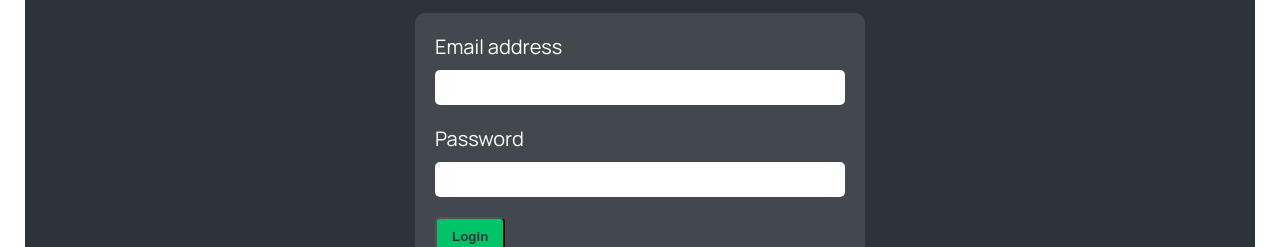
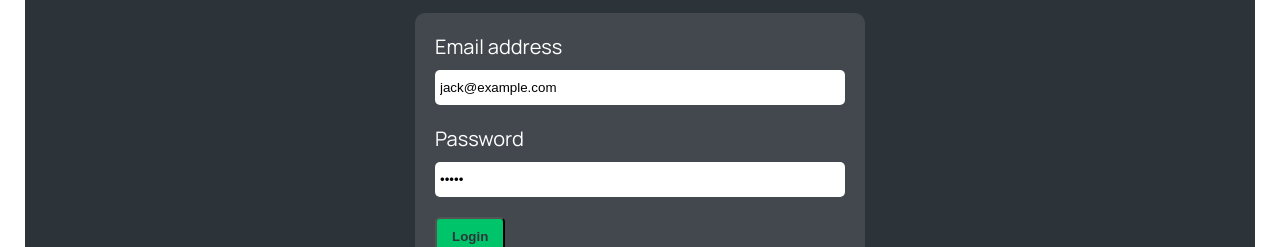
Before and after one commit to sweta2244/WorldWise, a React (Vite) app: page /login in a window 1280 px wide. Shown: the part 255-502 px from the top of the page. Built offline with nearby package versions, Linux system fonts and the light colour scheme; a web font is replaced by a local one.

Commit message:
login credential fixed

```diff
--- a/src/Pages/Login.jsx
+++ b/src/Pages/Login.jsx
@@ -23,6 +23,7 @@ export default function Login() {
           <input
             type="email"
             name="email"
+            value={email}
             onChange={(e) =>
               dispatch({ type: "login email", data: e.target.value })
             }
@@ -31,6 +32,7 @@ export default function Login() {
           <input
             type="password"
             name="password"
+            value={password}
             onChange={(e) =>
               dispatch({ type: "login password", data: e.target.value })
             }
--- a/src/contexts/ContextProvider.jsx
+++ b/src/contexts/ContextProvider.jsx
@@ -1,8 +1,8 @@
 import { useReducer } from "react";
 import { MyContext } from "./useWorldWise";
 const initialState = {
-  email: null,
-  password: null,
+  email: "jack@example.com",
+  password: "sweta",
   login: false,
   locationInfo: [],
   currentSelection: {
```
